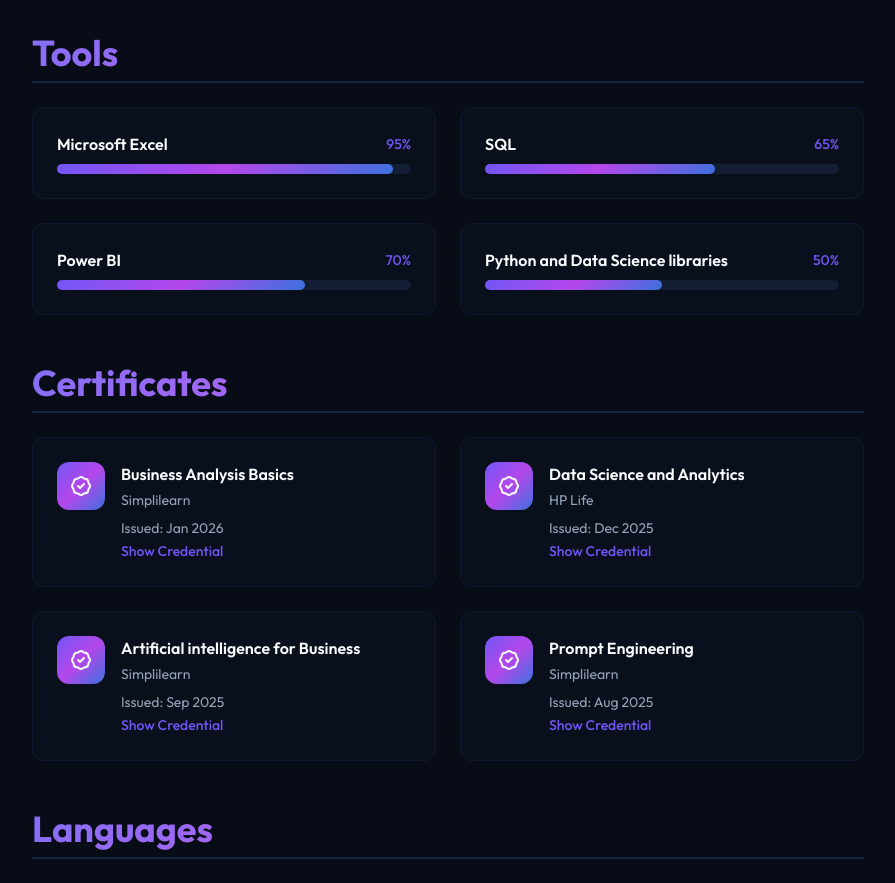
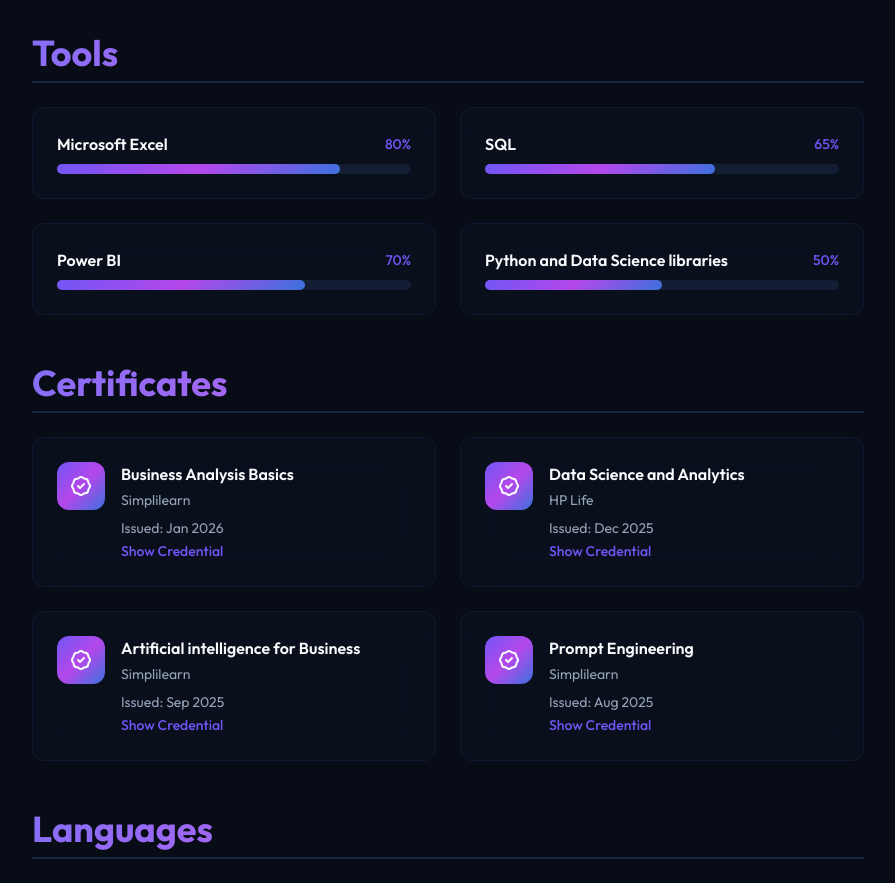
Before and after one commit to anthonybyamugisha/data-analyst, a React (Vite) app: page /#/resume in a window 1280 px wide. Shown: the part 2780-3663 px from the top of the page, without its empty margins (192-1087 px from the left). Built offline with nearby package versions, Linux system fonts and the light colour scheme; the HTML template or start-up script is replaced by a standard one.

Commit message:
Update the resume page

```diff
--- a/src/pages/Resume.jsx
+++ b/src/pages/Resume.jsx
@@ -14,7 +14,7 @@
   const visibleSections = [0, 1, 2, 3, 4, 5]
 
   const nameWords = ['BYAMUGISHA', 'ANTHONY']
-  const titleWords = ['Junior', 'Data', 'BI', ',','Analyst', 'and', 'Data', 'Scientist']
+  const titleWords = ['Junior', 'Data', 'BI', ',', 'Analyst', 'and', 'Data', 'Scientist']
 
   const education = [
     {
@@ -338,10 +338,10 @@
               <div className="glass rounded-xl p-6 border border-border hover:shadow-glow transition-all duration-500 transform hover:-translate-y-1 relative z-10">
                 <div className="flex items-center justify-between mb-2">
                   <span className="font-semibold text-foreground">Microsoft Excel</span>
-                  <span className="text-sm font-medium text-primary">95%</span>
+                  <span className="text-sm font-medium text-primary">80%</span>
                 </div>
                 <div className="w-full bg-muted rounded-full h-2.5">
-                  <div className="bg-gradient-primary h-2.5 rounded-full" style={{ width: '95%' }}></div>
+                  <div className="bg-gradient-primary h-2.5 rounded-full" style={{ width: '80%' }}></div>
                 </div>
               </div>
             </div>
```
